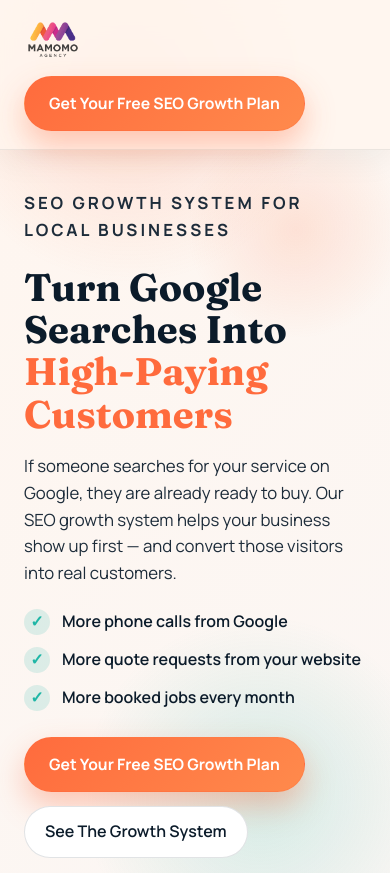
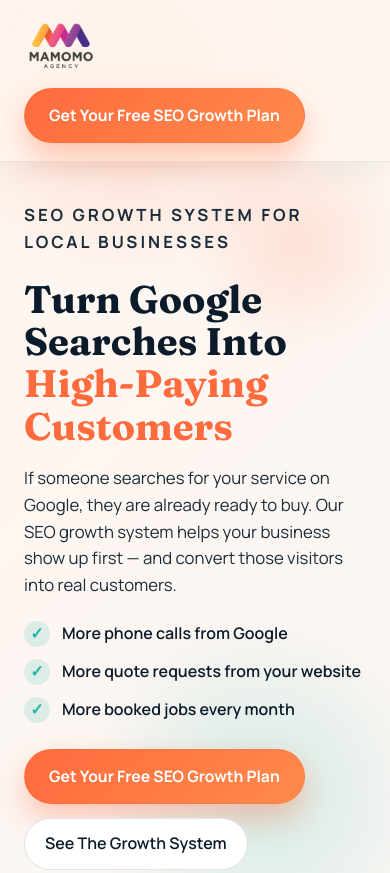
Before and after one commit to marcinstarski/mamomo, a plain HTML site: page index.html in a window 390 px wide. Shown: the top 873 px of the page. Drawn offline with Linux system fonts and the light colour scheme.

Commit message:
Increase logo size

```diff
--- a/index.html
+++ b/index.html
@@ -113,14 +113,14 @@
       }
 
       .logo-image {
-        height: 48px;
+        height: 64px;
         width: auto;
         display: block;
       }
 
       @media (max-width: 720px) {
         .logo-image {
-          height: 42px;
+          height: 54px;
         }
       }
 
```
